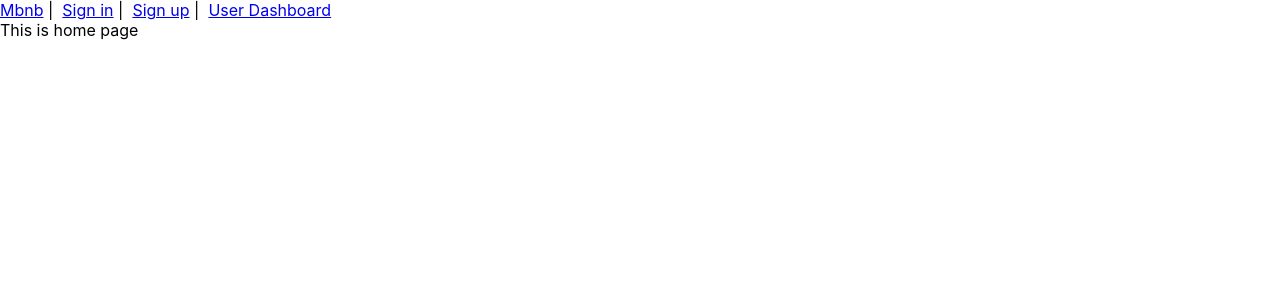
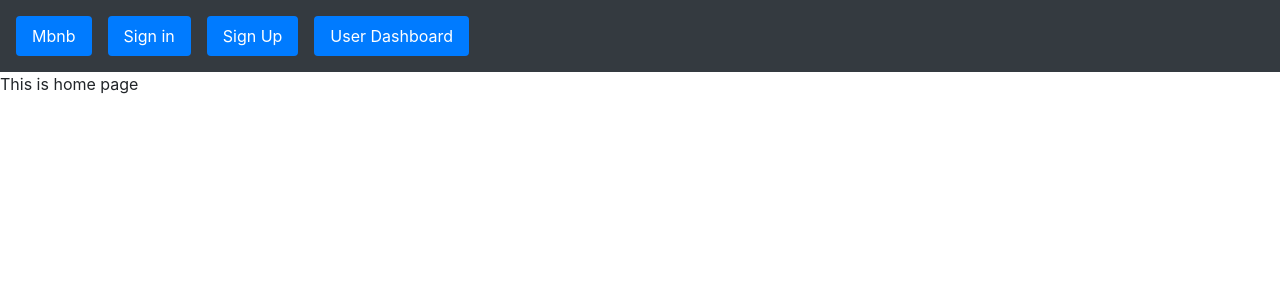
Before and after one commit to Olutundun/Mbnb, a React (Create React App) app in the folder client/: page / in a window 1280 px wide. Shown: the top 300 px of the page. Built offline with nearby package versions, Linux system fonts and the light colour scheme.

Commit message:
added to navbar style

```diff
--- a/client/public/index.html
+++ b/client/public/index.html
@@ -10,6 +10,7 @@
       user's mobile device or desktop. See https://developers.google.com/web/fundamentals/web-app-manifest/
     -->
     <link rel="manifest" href="%PUBLIC_URL%/manifest.json" />
+    <link rel="stylesheet" href="https://stackpath.bootstrapcdn.com/bootstrap/4.3.1/css/bootstrap.min.css" integrity="sha384-ggOyR0iXCbMQv3Xipma34MD+dH/1fQ784/j6cY/iJTQUOhcWr7x9JvoRxT2MZw1T" crossorigin="anonymous">
     <!--
       Notice the use of %PUBLIC_URL% in the tags above.
       It will be replaced with the URL of the `public` folder during the build.
@@ -34,5 +35,8 @@
       To begin the development, run `npm start` or `yarn start`.
       To create a production bundle, use `npm run build` or `yarn build`.
     -->
+    <script src="https://code.jquery.com/jquery-3.3.1.slim.min.js" integrity="sha384-q8i/X+965DzO0rT7abK41JStQIAqVgRVzpbzo5smXKp4YfRvH+8abtTE1Pi6jizo" crossorigin="anonymous"></script>
+<script src="https://cdnjs.cloudflare.com/ajax/libs/popper.js/1.14.7/umd/popper.min.js" integrity="sha384-UO2eT0CpHqdSJQ6hJty5KVphtPhzWj9WO1clHTMGa3JDZwrnQq4sF86dIHNDz0W1" crossorigin="anonymous"></script>
+<script src="https://stackpath.bootstrapcdn.com/bootstrap/4.3.1/js/bootstrap.min.js" integrity="sha384-JjSmVgyd0p3pXB1rRibZUAYoIIy6OrQ6VrjIEaFf/nJGzIxFDsf4x0xIM+B07jRM" crossorigin="anonymous"></script>
   </body>
 </html>
--- a/client/src/components/Navbar/index.js
+++ b/client/src/components/Navbar/index.js
@@ -1,18 +1,26 @@
 import React from "react";
 import { Link } from "react-router-dom";
 
+
 function Navbar() {
-    return(
+    return (
         <div>
-            {/* <Link to="/">
-                <img src="/img/die.png" alt="20-sided-die" width="50" height="50"></img>
-            </Link> | &nbsp; */}
-            <Link to="/">Mbnb</Link> | &nbsp;
-            <Link to="/Signin">Sign in</Link> | &nbsp;
-            <Link to="/Signup">Sign up</Link> | &nbsp;
-            <Link to="/UserDashboard">User Dashboard</Link>
+            <ul className="nav bg-dark nav-pills p-2">
+                <li className="nav-item m-2">
+                    <a className="nav-link active" href="/">Mbnb</a>
+                </li>
+                <li className="nav-item m-2">
+                    <a className="nav-link active" href="/Signin">Sign in</a>
+                </li>
+                <li className="nav-item m-2">
+                    <a className="nav-link active" href="/Signup">Sign Up</a>
+                </li>
+                <li className="nav-item m-2">
+                    <a className="nav-link active" href="/UserDashboard">User Dashboard</a>
+                </li>
+            </ul>
         </div>
-    );
-}
+            );
+        }
 
 export default Navbar;
```
